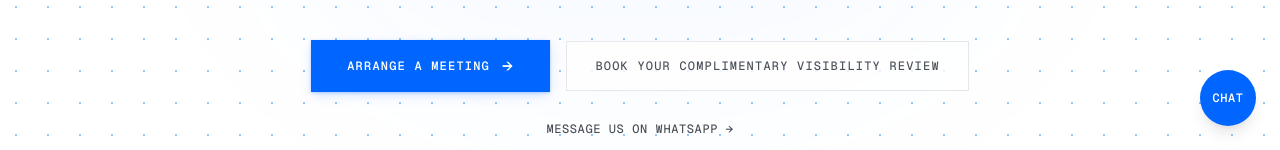
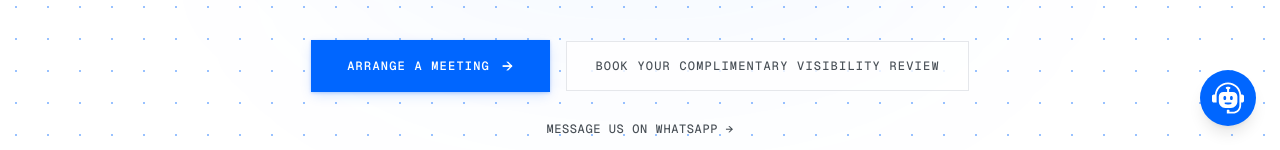
Before and after one commit to Acidtuner/sentiera, a Next.js app: page / in a window 1280 px wide. Shown: the part 650-800 px from the top of the page. Built offline with nearby package versions, Linux system fonts and the light colour scheme.

Commit message:
Chat button: use Sentiera bot icon with subtle idle animation

```diff
--- a/src/components/ChatWidget.tsx
+++ b/src/components/ChatWidget.tsx
@@ -14,6 +14,19 @@ const STARTER = [
 ];
 
 const IDLE_MS = 30_000;
+
+function BotIcon({ className }: { className?: string }) {
+  return (
+    <svg
+      viewBox="0 0 546.38 532.47"
+      className={className}
+      aria-hidden="true"
+      fill="currentColor"
+    >
+      <path d="M355.7,161.72h-63.96v-45.67c13.64-4.45,23.11-14.12,23.11-25.35,0-15.44-19.59-17.4-41.66-17.4s-38.26,1.96-38.26,17.4c0,11.23,9.46,20.9,23.11,25.35v45.67h-63.96c-42.94,0-77.74,34.81-77.74,77.74v88.47c0,60.49,49.04,109.53,109.53,109.53h98.04c60.49,0,109.53-49.04,109.53-109.53v-88.47c0-42.94-34.81-77.74-77.74-77.74ZM195.83,276.96v-22.72c0-12.5,10.14-22.64,22.64-22.64h0c12.5,0,22.64,10.14,22.64,22.64v22.72c0,12.5-10.14,22.64-22.64,22.64h0c-12.5,0-22.64-10.14-22.64-22.64ZM331.49,368.11l-42.21,10.55h-26.21l-45.79-10.55v-23.83h114.21v23.83ZM353.71,276.96c0,12.5-10.14,22.64-22.64,22.64s-22.64-10.14-22.64-22.64v-22.72c0-12.5,10.14-22.64,22.64-22.64s22.64,10.14,22.64,22.64v22.72ZM546.38,238.91v74.21c0,17.2-13.95,31.15-31.15,31.15h-17.52v44.74c0,79.1-64.35,143.45-143.45,143.45h-101.06v-28.36h-.18v-28.94c0-5.64,4.57-10.21,10.21-10.21h24.51c5.64,0,10.21,4.57,10.21,10.21v27.3h56.3c62.56,0,113.45-50.89,113.45-113.45v-164.5c0-107.26-87.26-194.52-194.52-194.52S78.67,117.26,78.67,224.52v120.11h-30v-.35h-17.52c-17.2,0-31.15-13.95-31.15-31.15v-74.21c0-17.2,13.95-31.15,31.15-31.15h18.14c3.93-53.66,26.72-103.57,65.15-142.01C156.84,23.35,213.22,0,273.19,0s116.35,23.35,158.76,65.76c38.43,38.43,61.22,88.35,65.15,142.01h18.14c17.2,0,31.15,13.95,31.15,31.15Z" />
+    </svg>
+  );
+}
 
 export default function ChatWidget() {
   const [open, setOpen] = useState(false);
@@ -109,6 +122,23 @@ export default function ChatWidget() {
 
   return (
     <>
+      <style jsx global>{`
+        @keyframes bot-float {
+          0%, 100% { transform: translateY(0); }
+          50% { transform: translateY(-3px); }
+        }
+        @keyframes bot-nudge-pulse {
+          0%, 100% { transform: scale(1); }
+          50% { transform: scale(1.06); }
+        }
+        .bot-idle {
+          animation: bot-float 3.2s ease-in-out infinite;
+        }
+        .bot-nudge {
+          animation: bot-nudge-pulse 1.8s ease-in-out infinite;
+        }
+      `}</style>
+
       {showNudge && !open && (
         <div className="fixed bottom-24 right-6 z-50 max-w-[260px] border border-hairline bg-white px-4 py-3 shadow-lg">
           <button
@@ -138,24 +168,29 @@ export default function ChatWidget() {
       <button
         type="button"
         onClick={() => setOpen((o) => !o)}
-        className="fixed bottom-6 right-6 z-50 flex h-14 w-14 items-center justify-center rounded-full bg-tech-blue text-white shadow-lg transition hover:bg-tech-blue-600"
+        className={`fixed bottom-6 right-6 z-50 flex h-14 w-14 items-center justify-center rounded-full bg-tech-blue text-white shadow-lg transition hover:bg-tech-blue-600 hover:scale-105 ${!open && showNudge ? "bot-nudge" : ""}`}
         aria-label={open ? "Close chat" : "Open chat"}
       >
         {open ? (
           <span className="text-xl leading-none">×</span>
         ) : (
-          <span className="font-mono text-xs font-semibold uppercase tracking-wider">Chat</span>
+          <BotIcon className={`h-8 w-8 text-white ${!showNudge ? "bot-idle" : ""}`} />
         )}
       </button>
 
       {open && (
         <div className="fixed bottom-24 right-6 z-50 flex h-[min(560px,calc(100vh-8rem))] w-[min(380px,calc(100vw-2rem))] flex-col border border-hairline bg-white shadow-xl">
           <div className="flex items-center justify-between border-b border-hairline px-4 py-3">
-            <div>
-              <p className="font-sans text-sm font-semibold text-slate-950">Sentiera</p>
-              <p className="font-mono text-[10px] uppercase tracking-wide text-slate-500">
-                Ask about services or leave a brief
-              </p>
+            <div className="flex items-center gap-2">
+              <span className="flex h-7 w-7 items-center justify-center rounded-full bg-tech-blue text-white">
+                <BotIcon className="h-4 w-4" />
+              </span>
+              <div>
+                <p className="font-sans text-sm font-semibold text-slate-950">Sentiera</p>
+                <p className="font-mono text-[10px] uppercase tracking-wide text-slate-500">
+                  Ask about services or leave a brief
+                </p>
+              </div>
             </div>
             <button
               type="button"
```
Also changed, not shown: public/sentiera-bot.svg (added).
